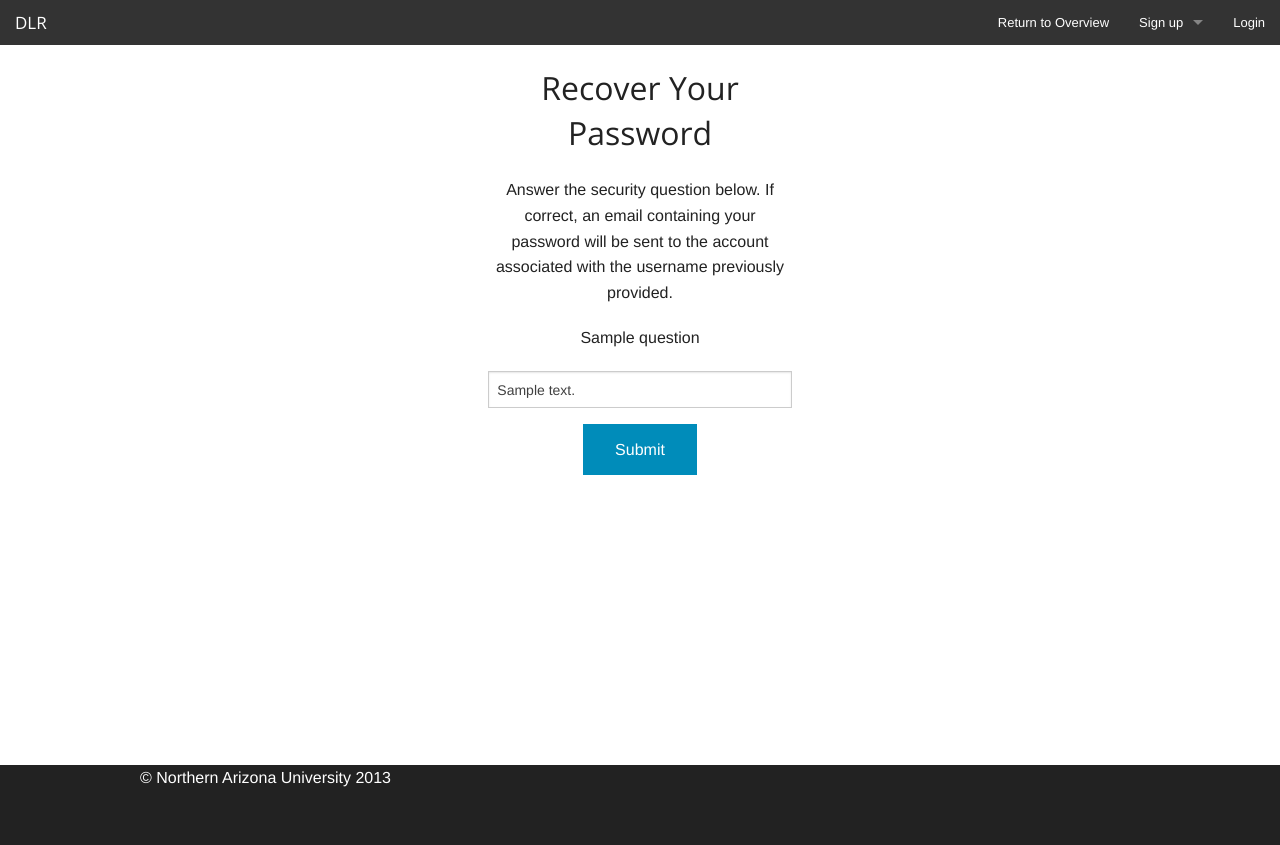
After one commit to tvw3/Design-Learning-Repository, a Django app: template templates/registration_login/RecoverPassword.html in a window 1280 px wide. The commit adds this page. Run offline with Django 3.2, Linux system fonts and the light colour scheme; the template is opened without the code that fills it: most values are stand-ins (such as "Sample title", 1, 10 or a date in 2020); parts of the project's set-up code (start-up, migrations or seed data) failed here and were passed over; some libraries are stand-ins or nearby versions.

Commit message:
Initial Commit

```diff
--- a/DLR/urls.py
+++ b/DLR/urls.py
@@ -5,5 +5,6 @@ urlpatterns = patterns('',
     url(r'^$', 'DLR.views.home', name='home'),
     url(r'^login/', 'registration_login.views.userLogin', name='login'),
     url(r'^forgot-password', 'registration_login.views.forgotPassword', name='forgot-password'),
+    url(r'^recover-password/(?P<username>\w+)/', 'registration_login.views.recoverPassword', name='recover-password'),
     url(r'^admin/', include(admin.site.urls)),
 )
--- a/templates/registration_login/Login.html
+++ b/templates/registration_login/Login.html
@@ -45,7 +45,7 @@
       <div class="row" style="text-align:center;">
 	<div class="small-8 small-offset-2 large-4 large-offset-4 columns">
           {% if message %}
-            <p> {{messageContents}} </p>
+            <p style="color:red"> {{messageContents}} </p>
           {% endif %}
           <h1>Please Sign In</h1>
 	  <input type="text" placeholder="Username" name="username" value="{{username}}" required/>
--- /dev/null
+++ b/templates/registration_login/RecoverPassword.html
@@ -0,0 +1,74 @@
+<!DOCTYPE html>
+{% load staticfiles %}
+<html lang="en">
+<head>
+  <meta charset="utf-8">
+  <!-- Fit multiple devices -->
+  <meta name="viewport" content="width=device-width, initial-scale=1.0">
+
+  <!-- Tab title -->
+  <title>DLR - Design Learning Repository</title>
+
+  <link rel="stylesheet" type="text/css" href="{% static 'css/foundation.css' %}" />
+  <link rel="stylesheet" type="text/css" href="{% static 'css/normalize.css' %}" />
+  <link rel="stylesheet" type="text/css" href="{% static 'css/custom.css' %}" />
+
+  <!-- Used to handle older browser versions -->
+  <script src="{% static 'js/modernizr.js' %}"></script>
+</head>
+<body>
+<!-- Navigation -->
+  <nav class="top-bar" data-topbar data-options="is_hover: false">
+    <ul class="title-area">
+      <li class="name"><h1><a href="/">DLR</a></h1></li>
+      <li class="toggle-topbar menu-icon"><a href=""><span>Menu</span></a></li>
+    </ul>
+    <section class="top-bar-section">
+    <!-- Right Nav Section -->
+      <ul class="right">
+	<li><a href="/">Return to Overview</a></li>
+        <li class="has-dropdown">
+          <a href="#">Sign up</a>
+            <ul class="dropdown">
+               <li><a href="/instructor-signup">Instructors Start Here!</a></li>
+               <li><a href="/student-signup">Students Start Here!</a></li>
+            </ul>
+        </li>
+	<li><a href="/login">Login</a></li>
+      </ul>
+    </section>
+  </nav>
+ <div class="wrapper">
+  <div class="container">
+    <form method="post">
+    {% csrf_token %}
+      <div class="row" style="text-align:center;">
+	<div class="small-8 small-offset-2 large-4 large-offset-4 columns">
+          {% if message %}
+            <p style="color:red"> {{messageContents}} </p>
+          {% endif %}
+          <h1>Recover Your Password</h1>
+	  <p>Answer the security question below. If correct, an email containing your password will be sent to the account associated with the username previously provided.</p>
+    <p>{{question}}<p>
+	  <input type="text" placeholder="answer" name="answer" value="{{answer}}" required/>
+ 	  <input type="submit" class="button" value="Submit">
+	</div>
+      </div>
+    </form>
+  </div>
+  <div class="push"></div>
+ </div>
+ <div class="footer">
+   <div class="row">
+     <p style="color:white;">&copy; Northern Arizona University 2013</p>
+   </div>
+ </div>
+  </div>
+  <!-- Javascript -->
+  <script src="{% static 'js/jquery.js' %}"></script>
+  <script src="{% static 'js/foundation.min.js' %}"></script>
+  <script type="text/javascript">
+    $(document).foundation();
+  </script>
+</body>
+</html>
```
Also changed, not shown: registration_login/views.py (+45 -4 lines), templates/registration_login/ForgotPassword.html (+5 -5 lines), README.md, db.sqlite3, 2 other files.
